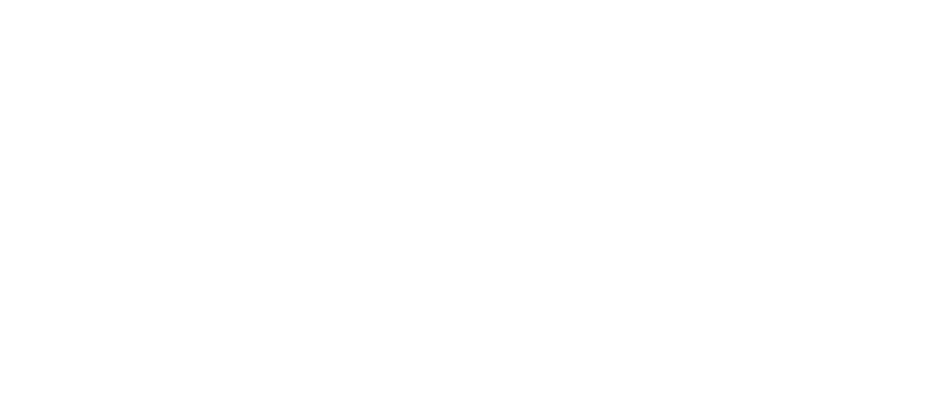
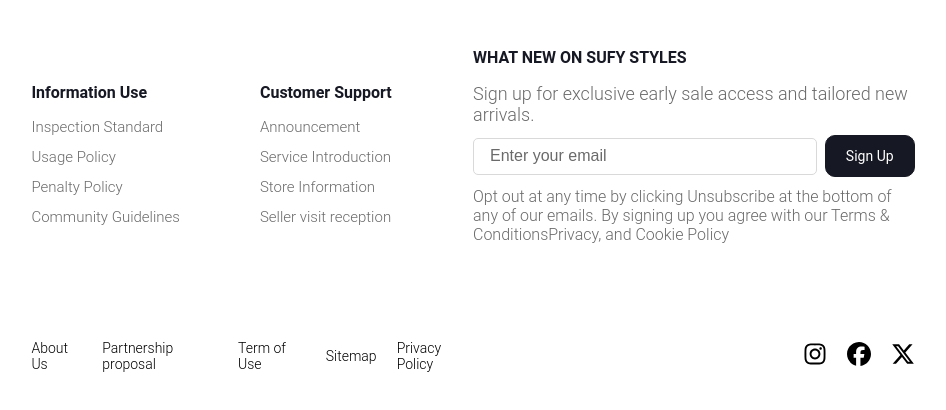
Before and after one commit to dangngo18/SDN301_TeamProject, a React (Vite) app: page / in a window 1280 px wide. Shown: the top 410 px of the page, without its empty margins (167-1113 px from the left). Built offline with nearby package versions, Linux system fonts and the light colour scheme.

Commit message:
The rest of footer

```diff
--- a/src/assets/icon/icons.jsx
+++ b/src/assets/icon/icons.jsx
@@ -9,3 +9,20 @@
         <svg xmlns="http://www.w3.org/2000/svg" height="25" width="25" viewBox="0 0 512 512"><path fill="#ffffff" d="M416 208c0 45.9-14.9 88.3-40 122.7L502.6 457.4c12.5 12.5 12.5 32.8 0 45.3s-32.8 12.5-45.3 0L330.7 376c-34.4 25.2-76.8 40-122.7 40C93.1 416 0 322.9 0 208S93.1 0 208 0S416 93.1 416 208zM208 352a144 144 0 1 0 0-288 144 144 0 1 0 0 288z"/></svg>
     )
 }
+
+export function Instagram() {
+    return(
+        <svg xmlns="http://www.w3.org/2000/svg" height="25" width="25" viewBox="0 0 448 512"><path d="M224.1 141c-63.6 0-114.9 51.3-114.9 114.9s51.3 114.9 114.9 114.9S339 319.5 339 255.9 287.7 141 224.1 141zm0 189.6c-41.1 0-74.7-33.5-74.7-74.7s33.5-74.7 74.7-74.7 74.7 33.5 74.7 74.7-33.6 74.7-74.7 74.7zm146.4-194.3c0 14.9-12 26.8-26.8 26.8-14.9 0-26.8-12-26.8-26.8s12-26.8 26.8-26.8 26.8 12 26.8 26.8zm76.1 27.2c-1.7-35.9-9.9-67.7-36.2-93.9-26.2-26.2-58-34.4-93.9-36.2-37-2.1-147.9-2.1-184.9 0-35.8 1.7-67.6 9.9-93.9 36.1s-34.4 58-36.2 93.9c-2.1 37-2.1 147.9 0 184.9 1.7 35.9 9.9 67.7 36.2 93.9s58 34.4 93.9 36.2c37 2.1 147.9 2.1 184.9 0 35.9-1.7 67.7-9.9 93.9-36.2 26.2-26.2 34.4-58 36.2-93.9 2.1-37 2.1-147.8 0-184.8zM398.8 388c-7.8 19.6-22.9 34.7-42.6 42.6-29.5 11.7-99.5 9-132.1 9s-102.7 2.6-132.1-9c-19.6-7.8-34.7-22.9-42.6-42.6-11.7-29.5-9-99.5-9-132.1s-2.6-102.7 9-132.1c7.8-19.6 22.9-34.7 42.6-42.6 29.5-11.7 99.5-9 132.1-9s102.7-2.6 132.1 9c19.6 7.8 34.7 22.9 42.6 42.6 11.7 29.5 9 99.5 9 132.1s2.7 102.7-9 132.1z"/></svg>
+    )
+}
+
+export function FaceBook() {
+    return(
+        <svg xmlns="http://www.w3.org/2000/svg" height="14" width="14" viewBox="0 0 512 512"><path d="M512 256C512 114.6 397.4 0 256 0S0 114.6 0 256C0 376 82.7 476.8 194.2 504.5V334.2H141.4V256h52.8V222.3c0-87.1 39.4-127.5 125-127.5c16.2 0 44.2 3.2 55.7 6.4V172c-6-.6-16.5-1-29.6-1c-42 0-58.2 15.9-58.2 57.2V256h83.6l-14.4 78.2H287V510.1C413.8 494.8 512 386.9 512 256h0z"/></svg>
+    )
+}
+export function Twitter() {
+    return(
+        <svg xmlns="http://www.w3.org/2000/svg" height="14" width="14" viewBox="0 0 512 512"><path d="M389.2 48h70.6L305.6 224.2 487 464H345L233.7 318.6 106.5 464H35.8L200.7 275.5 26.8 48H172.4L272.9 180.9 389.2 48zM364.4 421.8h39.1L151.1 88h-42L364.4 421.8z"/></svg>
+    )
+}
--- a/src/assets/styles/stylesall.css
+++ b/src/assets/styles/stylesall.css
@@ -102,14 +102,14 @@
     cursor: pointer;
 }
 
-.HeaderProfileAndBell{
+.HeaderProfileAndBell {
     display: grid;
-    grid-template-columns: repeat(2,1fr);
+    grid-template-columns: repeat(2, 1fr);
     align-items: center;
 
 }
 
-.HeaderProfile{
+.HeaderProfile {
     display: flex;
     align-items: center;
     justify-content: center;
@@ -118,7 +118,8 @@
     width: 60px;
     height: 60px;
     overflow: hidden;
-    & .ProfileAvatar{
+
+    & .ProfileAvatar {
         width: 80%;
         height: 80%;
         object-fit: cover;
@@ -126,3 +127,190 @@
         border: 1px solid;
     }
 }
+
+/* Footer style */
+
+.Footercontainer {
+    display: flex;
+    flex-direction: column;
+    align-items: center;
+    justify-content: center;
+    padding: 0px 80px;
+}
+
+.Footer1 {
+    display: flex;
+    padding: 40px 0px 56px 0px;
+    justify-content: center;
+    align-items: center;
+    width: 80%;
+}
+
+.Footer_list1 {
+    display: flex;
+    align-items: center;
+    justify-content: flex-start;
+    gap: 80px;
+    flex: 1;
+
+    .Footer_item {
+        h3 {
+            color: var(--Black-color);
+            font-family: 'Roboto';
+            font-size: 16px;
+            font-style: normal;
+            font-weight: bolder;
+            line-height: normal;
+        }
+
+        .UL {
+            display: flex;
+            flex-direction: column;
+            justify-content: center;
+            gap: 12px;
+
+            li {
+                list-style-type: none;
+                color: var(--Gray-text-color);
+                font-family: 'Roboto';
+                font-size: 15px;
+                font-style: normal;
+                font-weight: 300;
+                line-height: normal;
+
+                &:hover {
+                    font-weight: bolder;
+                    cursor: pointer;
+                }
+            }
+        }
+
+
+    }
+}
+
+.Footer_subcribe {
+    display: flex;
+    flex-direction: column;
+    flex: 1;
+    gap: 16px;
+
+    .Footer_subcribe_header {
+        color: var(--Black-color);
+        font-family: 'Roboto';
+        font-size: 16px;
+        font-style: normal;
+        font-weight: bolder;
+        line-height: normal;
+    }
+
+    .Footer_subcribe_content {
+        display: flex;
+        flex-direction: column;
+        justify-content: center;
+        align-items: flex-start;
+        gap: 10px;
+
+        .Subcribe_header {
+            color: var(--Gray-text-color);
+            font-family: 'Roboto';
+            font-size: 18px;
+            font-style: normal;
+            font-weight: 300;
+            line-height: normal;
+        }
+
+        .Subcribe_footer {
+            color: var(--Gray-text-color);
+            font-family: 'Roboto';
+            font-size: 16px;
+            font-style: normal;
+            font-weight: 300;
+            line-height: normal;
+        }
+
+        .Subcribe_input {
+            display: flex;
+            align-items: center;
+            gap: 8px;
+            align-self: stretch;
+
+            .Subcribe_input_box {
+                display: flex;
+                padding: 10px 16px;
+                align-items: center;
+                flex: 1;
+                border-radius: 5px;
+                border: 1px solid var(--border-color, #D9D9D9);
+
+                &::placeholder {
+                    color: #6A6A6A;
+                    font-size: 16px;
+                }
+
+            }
+
+            .Subcribe_input_button {
+                display: flex;
+                padding: 12px 20px;
+                align-items: center;
+                border-radius: 10px;
+                border: 1px solid var(--Black-color);
+                background: var(--Black-color);
+                color: var(--Background-color);
+                font-family: 'Roboto';
+                font-size: 14px;
+                font-style: normal;
+                font-weight: 400;
+                line-height: normal;
+                cursor: pointer;
+            }
+        }
+    }
+}
+
+.Footer2 {
+    display: flex;
+    padding: 40px 0px 56px 0px;
+    justify-content: center;
+    align-items: center;
+    width: 80%;
+}
+
+.Footer_list2 {
+    display: flex;
+    flex: 1;
+    justify-content: flex-start;
+    align-items: center;
+    gap: 20px;
+
+    & .Item_Icon {
+        color: #000;
+        font-family: 'Roboto';
+        font-size: 14px;
+        font-style: normal;
+        font-weight: 300;
+        line-height: normal;
+        cursor: pointer;
+    }
+
+    & .Item_Icon:hover {
+        font-weight: bolder;
+        cursor: pointer;
+    }
+}
+
+
+
+.Footer_icon_List {
+    display: flex;
+    flex: 1;
+    align-items: center;
+    justify-content: flex-end;
+    gap: 20px;
+
+    svg {
+        width: 24px;
+        height: 24px;
+    }
+}
--- a/src/component/Footer.jsx
+++ b/src/component/Footer.jsx
@@ -1,25 +1,70 @@
 import React from 'react'
-
+import { Instagram, FaceBook, Twitter } from '../assets/icon/icons'
+import { width } from '@fortawesome/free-brands-svg-icons/fa42Group';
 export default function Footer() {
-
+  const [submitEmail, setSubmitEmail] = React.useState("");
   const footerlist = [
     {
       header: "Information Use",
-
+      information: ["Inspection Standard", "Usage Policy", "Penalty Policy", "Community Guidelines"]
+    },
+    {
+      header: "Customer Support",
+      information: ["Announcement", "Service Introduction", "Store Information", "Seller visit reception"]
     }
   ]
 
+  const footerlist2 = ["About Us", "Partnership proposal", "Term of Use", "Sitemap", "Privacy Policy"]
+  const TextOnHover = {
+    fontWeight: "bold",
+    fontSize: "30px",
+  }
+  return (
+    <div className='Footercontainer'>
+      <div className='Footer1'>
+        <div className='Footer_list1'>
+          {footerlist.map((item, index) => (
+            <div className='Footer_item' key={'header' + index}>
+              <h3>{item.header}</h3>
+              <div className='UL'>
+                {item.information.map((item2, index2) => (
+                  <li key={'link' + index2}>{item2}</li>
+                ))}
+              </div>
 
-  return (
-    <div className='Footer container'>
-      <div className='Footer1'>
-        <div>
-
+            </div>
+          ))}
+        </div>
+        <div className='Footer_subcribe'>
+          <div className='Footer_subcribe_header'>WHAT NEW  ON SUFY STYLES</div>
+          <div className='Footer_subcribe_content'>
+            <div className='Subcribe_header'>Sign up for exclusive early sale access and tailored new arrivals.</div>
+            <div className='Subcribe_input'>
+              <input placeholder='Enter your email' className='Subcribe_input_box' type="text" value={submitEmail} onChange={e => (setSubmitEmail(e.target.value))} />
+              <button className='Subcribe_input_button'>Sign Up</button>
+            </div>
+            <div className='Subcribe_footer'>Opt out at any time by clicking Unsubscribe at the bottom of any of our emails. By signing up you agree with our <span>Terms & Conditions</span><span>Privacy</span>, and <span>Cookie Policy</span></div>
+          </div>
         </div>
       </div>
       <div className='Footer2'>
-        <div>
-
+        <div className='Footer_list2'>
+          {footerlist2.map((item, index) => (
+            <div className='Item_Icon' >
+              <div>{item}</div>
+            </div>
+          ))}
+        </div >
+        <div className='Footer_icon_List'>
+          <div >
+            <Instagram />
+          </div>
+          <div >
+            <FaceBook />
+          </div>
+          <div >
+            <Twitter />
+          </div>
         </div>
       </div>
     </div>
```
